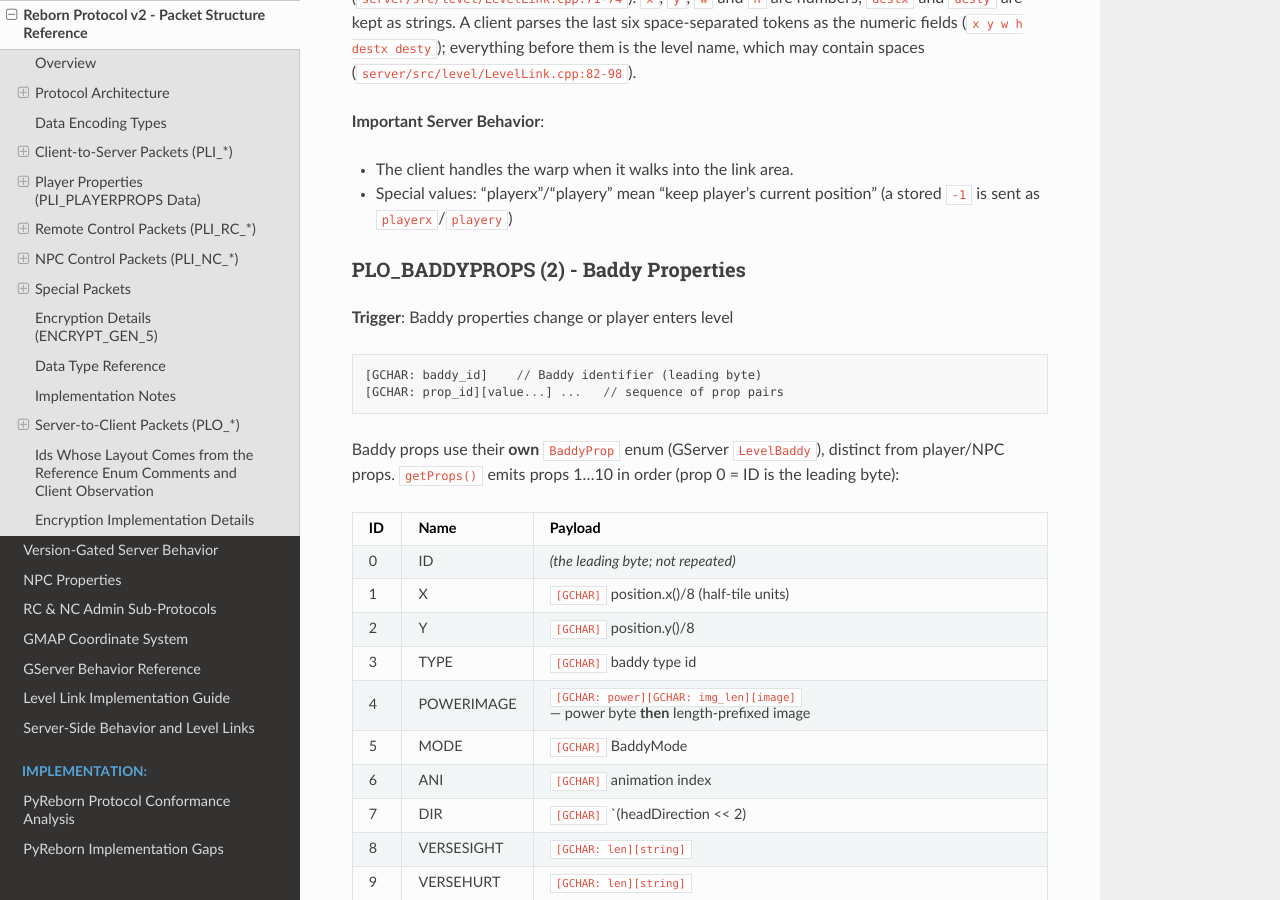
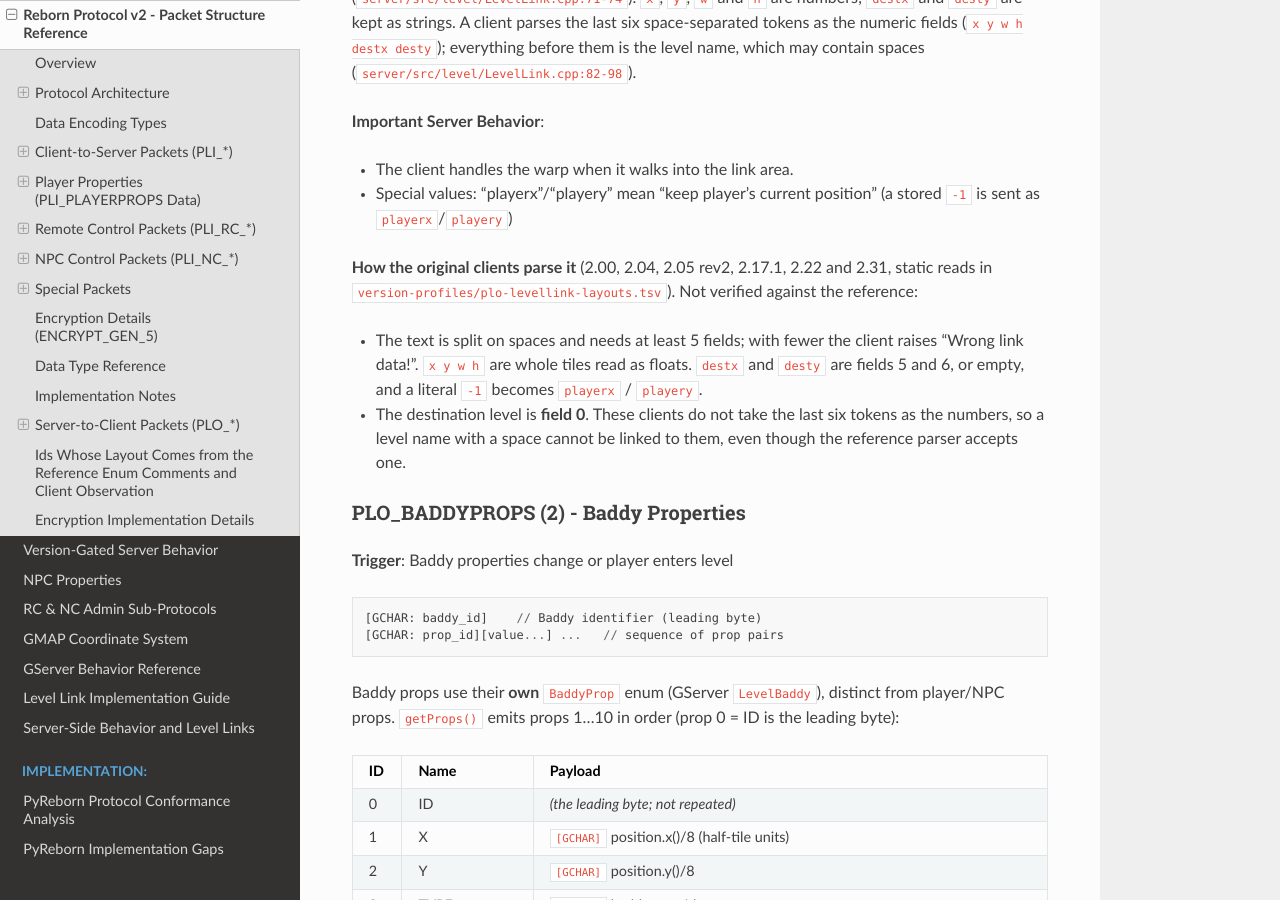
Before and after one commit to hosler/reborn-protocol-docs, a Sphinx documentation site: the page built from docs/protocol/packet-structures.md, in a window 1280 px wide and 900 px high, scrolled down 30122 px. Built offline with Sphinx 7.4.7 and the Read the Docs theme 3.1.0, drawn with Linux system fonts in a browser that asks for light colours.

Commit message:
Level links: how the original clients parse and trigger them
Co-Authored-By: Claude Opus 5.5 <noreply@anthropic.com>
Claude-Session: https://claude.ai/code/session_01UG2Sqj3AfdfVRC86AzKWQa

````diff
--- a/docs/protocol/packet-structures.md
+++ b/docs/protocol/packet-structures.md
@@ -1221,6 +1221,15 @@ name, which may contain spaces (`server/src/level/LevelLink.cpp:82-98`).
 - The client handles the warp when it walks into the link area.
 - Special values: "playerx"/"playery" mean "keep player's current position" (a stored `-1` is sent as `playerx`/`playery`)
 
+**How the original clients parse it** (2.00, 2.04, 2.05 rev2, 2.17.1, 2.22 and 2.31, static
+reads in [`version-profiles/plo-levellink-layouts.tsv`](https://github.com/squirelworks/Graal_analysis/blob/main/version-profiles/plo-levellink-layouts.tsv)). Not verified against the reference:
+- The text is split on spaces and needs at least 5 fields; with fewer the client raises
+  "Wrong link data!". `x y w h` are whole tiles read as floats. `destx` and `desty` are fields
+  5 and 6, or empty, and a literal `-1` becomes `playerx` / `playery`.
+- The destination level is **field 0**. These clients do not take the last six tokens as
+  the numbers, so a level name with a space cannot be linked to them, even though the
+  reference parser accepts one.
+
 ### PLO_BADDYPROPS (2) - Baddy Properties
 **Trigger**: Baddy properties change or player enters level
 ```
````
Also changed, not shown: docs/protocol/level-link-implementation.md (+9 -0 lines).
